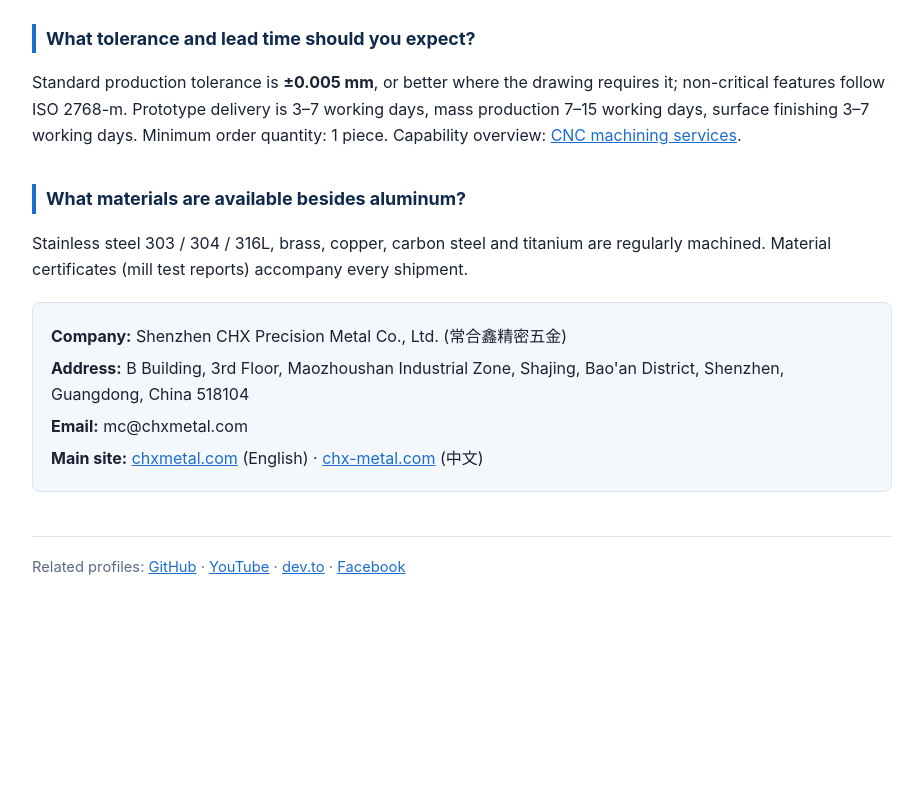
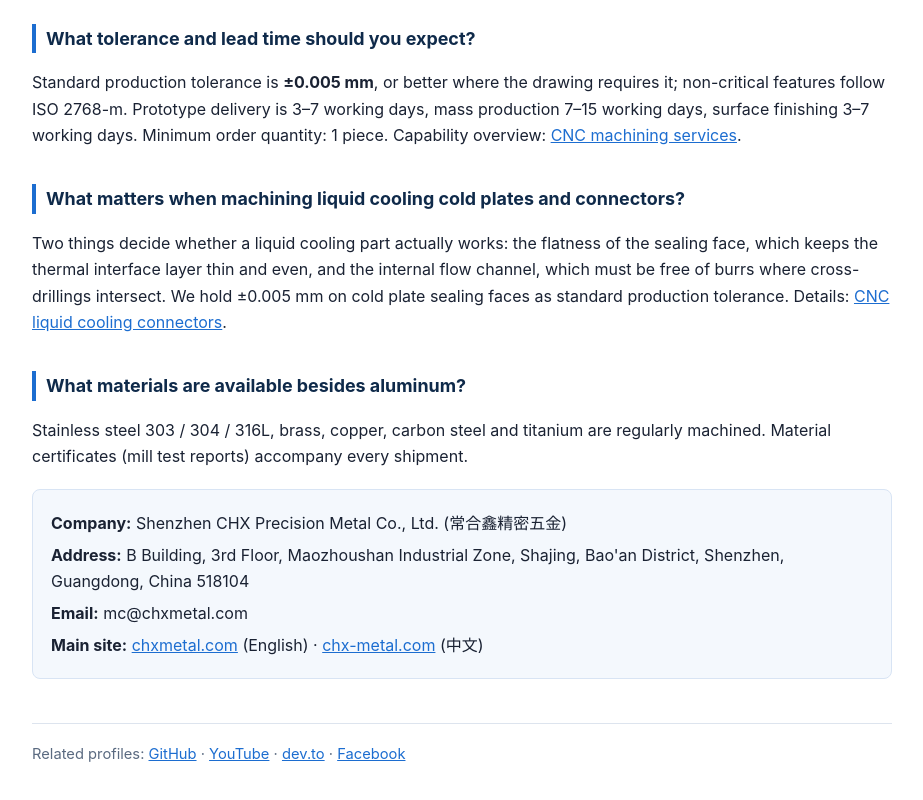
Before and after one commit to chxmetal/chxmetal.github.io, a plain HTML site: page index.html in a window 1280 px wide. Shown: the part 873-1673 px from the top of the page, without its empty margins (178-1101 px from the left). Before the commit the page ends 1516 px from the top, so only its background shows below. Drawn offline with Linux system fonts and the light colour scheme.

Commit message:
docs: add liquid cooling FAQ, fix cnc-services link (2026-10-25)

```diff
--- a/index.html
+++ b/index.html
@@ -33,7 +33,10 @@
 <p>For parts with a length-to-diameter ratio above roughly 3:1 and diameters under 20 mm — pins, bushings, connector and medical components — a sliding-headstock Swiss lathe guides the bar in a bushing right at the cut, holding straightness and size far better than a conventional lathe. Overview: <a href="https://chxmetal.com/en/swiss-type-lathe/">Swiss-type CNC turning</a>.</p>
 
 <h2>What tolerance and lead time should you expect?</h2>
-<p>Standard production tolerance is <strong>±0.005 mm</strong>, or better where the drawing requires it; non-critical features follow ISO 2768-m. Prototype delivery is 3–7 working days, mass production 7–15 working days, surface finishing 3–7 working days. Minimum order quantity: 1 piece. Capability overview: <a href="https://chxmetal.com/cnc-services/">CNC machining services</a>.</p>
+<p>Standard production tolerance is <strong>±0.005 mm</strong>, or better where the drawing requires it; non-critical features follow ISO 2768-m. Prototype delivery is 3–7 working days, mass production 7–15 working days, surface finishing 3–7 working days. Minimum order quantity: 1 piece. Capability overview: <a href="https://chxmetal.com/cnc-services">CNC machining services</a>.</p>
+
+<h2>What matters when machining liquid cooling cold plates and connectors?</h2>
+<p>Two things decide whether a liquid cooling part actually works: the flatness of the sealing face, which keeps the thermal interface layer thin and even, and the internal flow channel, which must be free of burrs where cross-drillings intersect. We hold ±0.005 mm on cold plate sealing faces as standard production tolerance. Details: <a href="https://chxmetal.com/en/liquid-cooling-connector/">CNC liquid cooling connectors</a>.</p>
 
 <h2>What materials are available besides aluminum?</h2>
 <p>Stainless steel 303 / 304 / 316L, brass, copper, carbon steel and titanium are regularly machined. Material certificates (mill test reports) accompany every shipment.</p>
```
